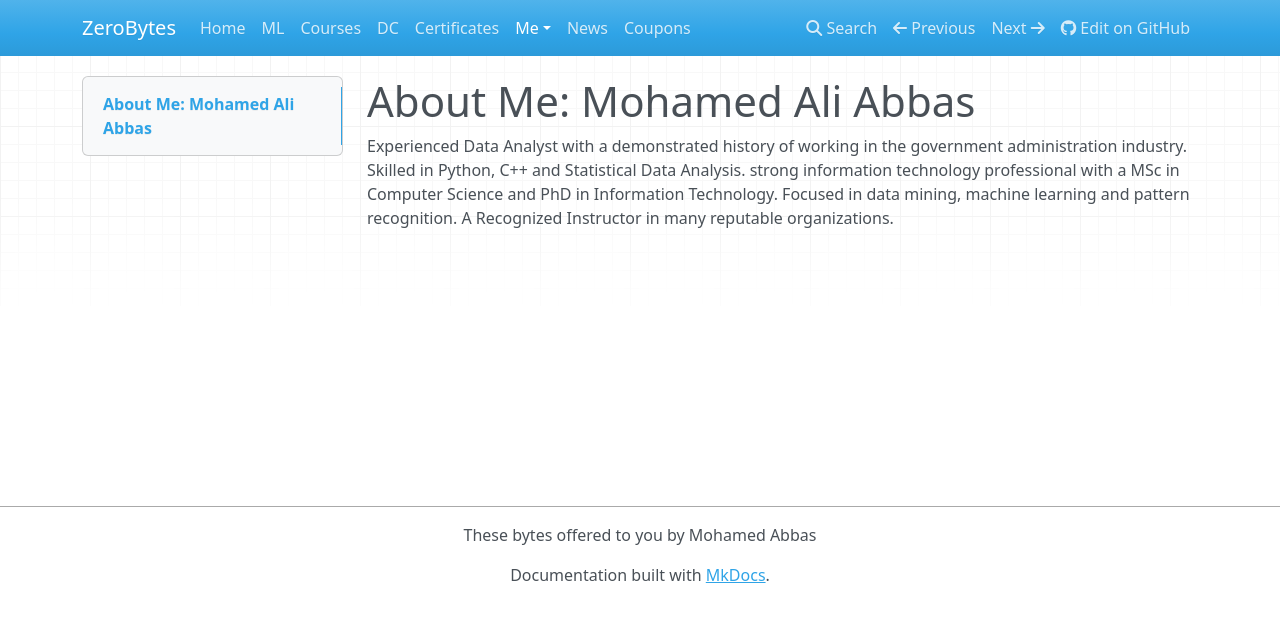
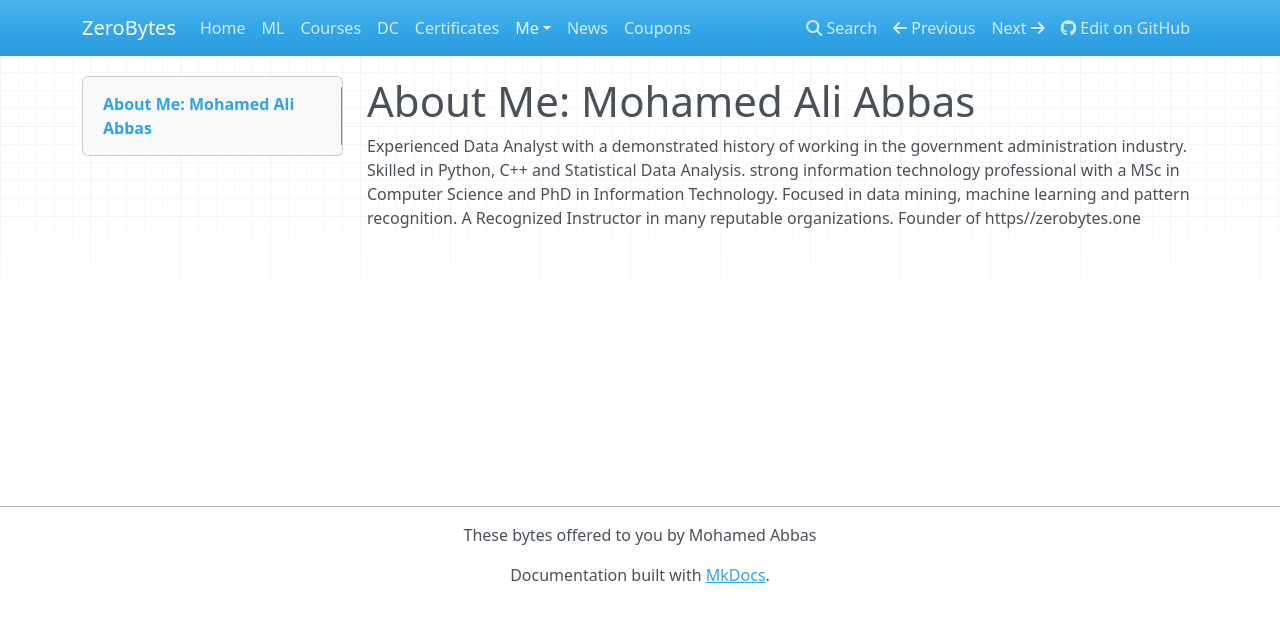
Before and after one commit to egy1st/zerobytes-mkdocs, an MkDocs documentation site: the page built from docs/about.md, in a window 1280 px wide. Shown: the top 622 px of the page. Built offline with MkDocs 1.6.1, drawn with Linux system fonts in a browser that asks for light colours; nearby versions of some CDN libraries.

Commit message:
Update about.md

```diff
--- a/docs/about.md
+++ b/docs/about.md
@@ -1,3 +1,3 @@
 # About Me: Mohamed Ali Abbas
 
-Experienced Data Analyst with a demonstrated history of working in the government administration industry. Skilled in Python, C++ and Statistical Data Analysis. strong information technology professional with a MSc in Computer Science and PhD in Information Technology. Focused in data mining, machine learning and pattern recognition. A Recognized Instructor in many reputable organizations.
+Experienced Data Analyst with a demonstrated history of working in the government administration industry. Skilled in Python, C++ and Statistical Data Analysis. strong information technology professional with a MSc in Computer Science and PhD in Information Technology. Focused in data mining, machine learning and pattern recognition. A Recognized Instructor in many reputable organizations. Founder of https//zerobytes.one
```
